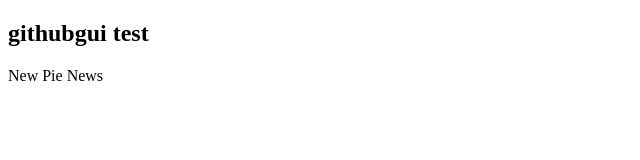
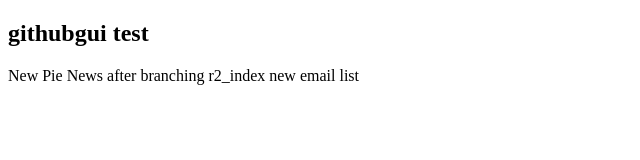
Before and after one commit to bibi3/com.githubguitest.com, a plain HTML site: page index.html in a window 1280 px wide. Shown: the whole page, without its empty margins (0-640 px from the left). Drawn offline with Linux system fonts and the light colour scheme.

Commit message:
added email list
after branching to r2_index

```diff
--- a/index.html
+++ b/index.html
@@ -7,5 +7,7 @@
 <body>
 <h2>githubgui test</h2>
 <span>New Pie News</span>
+<span>after branching r2_index</span>
+<span>new email list</span>
 </body>
 </html>
```
